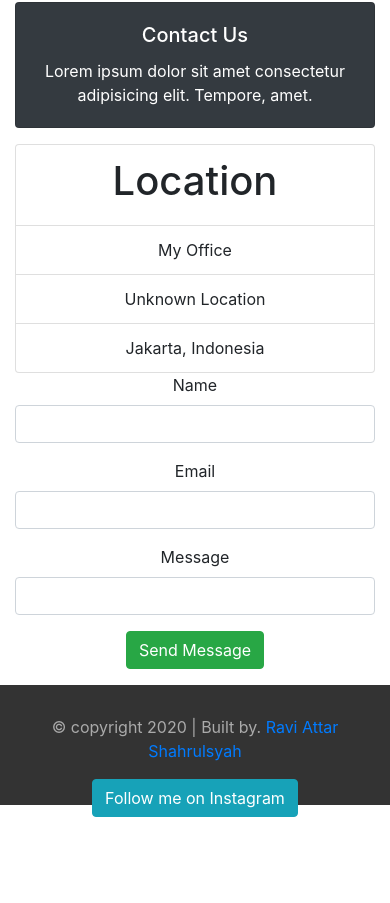
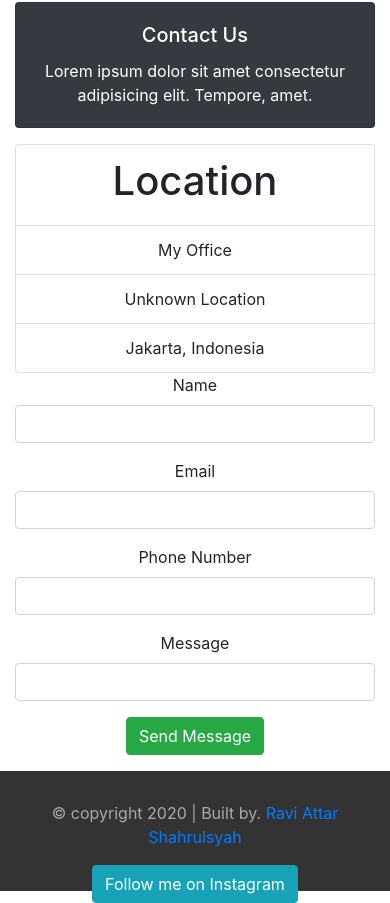
Before and after one commit to pizza40/portfolio, a plain HTML site: page index.html in a window 390 px wide. Shown: the part 2756-3659 px from the top of the page. Before the commit the page ends 3573 px from the top, so only its background shows below. Drawn offline with nearby package versions, Linux system fonts and the light colour scheme.

Commit message:
add phone input form in form section

```diff
--- a/index.html
+++ b/index.html
@@ -188,6 +188,11 @@
                         </div>
 
                         <div class="form-group">
+                            <label for="phone">Phone Number</label>
+                            <input type="text" class="form-control" id="phone">
+                        </div>
+
+                        <div class="form-group">
                             <label for="message">Message</label>
                             <input type="textarea" class="form-control" id="message">
                         </div>
```
